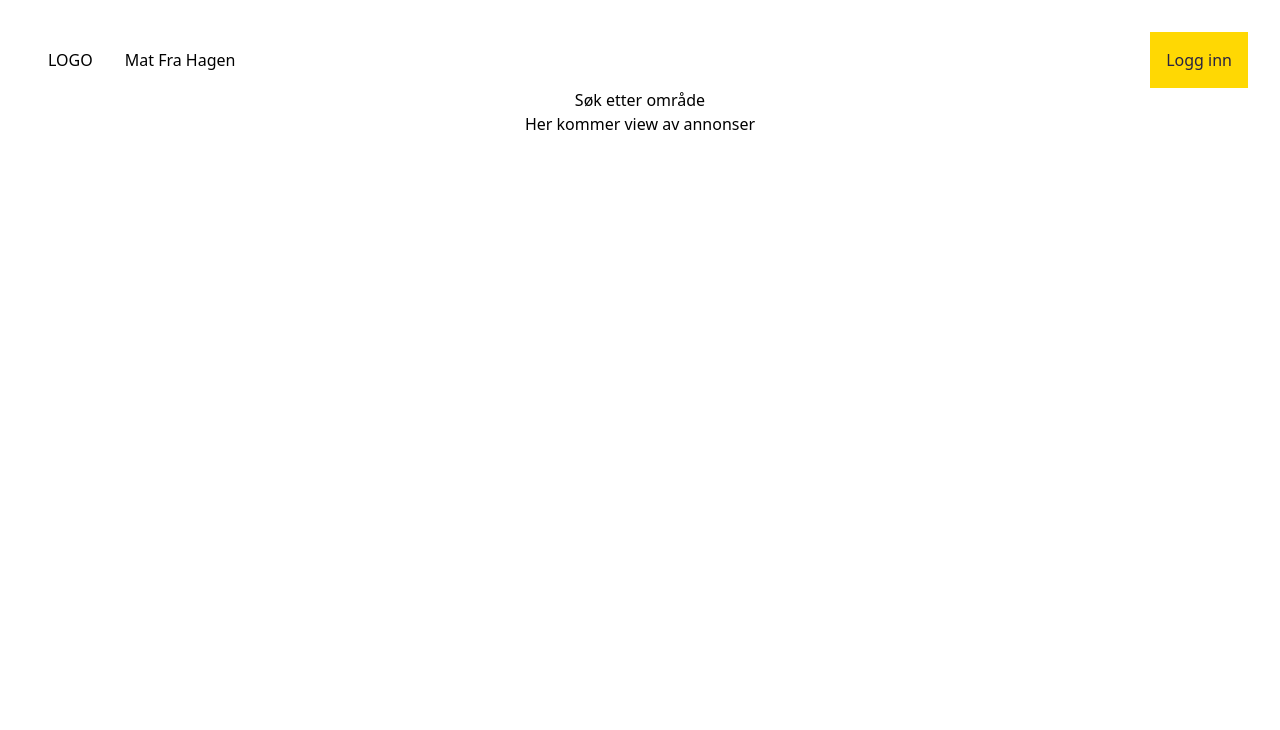
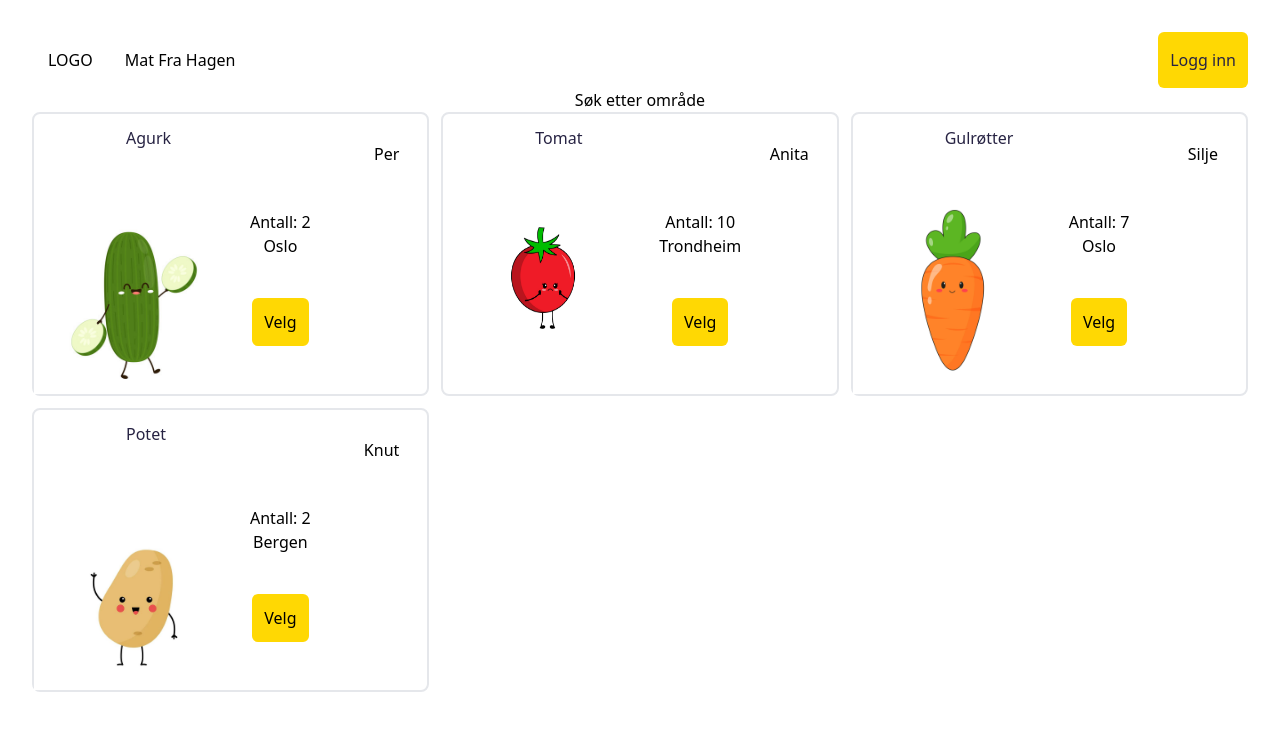
Before and after one commit to MonikaLu/MatFraHagen, a React (Vite) app in the folder frontend/: page / in a window 1280 px wide. Shown: the top 730 px of the page. Built offline with nearby package versions, Linux system fonts and the light colour scheme.

Commit message:
#9 Add AdGrid component and mock data

```diff
--- a/frontend/src/App.tsx
+++ b/frontend/src/App.tsx
@@ -1,4 +1,5 @@
 import "./App.css";
+import AdGrid from "./components/AdGrid";
 
 function App() {
   return (
@@ -6,10 +7,12 @@ function App() {
       <div className="flex">
         <h2 className="p-4 text-center">LOGO</h2>
         <h1 className="p-4 text-center">Mat Fra Hagen</h1>
-        <button className="bg-button text-buttonText p-4 text-center ml-auto">Logg inn</button>
+        <button className="bg-button text-buttonText p-3 text-center ml-auto text-paragraph1 rounded-md">
+          Logg inn
+        </button>
       </div>
       <div className="">Søk etter område</div>
-      <div>Her kommer view av annonser</div>
+      <AdGrid />
     </>
   );
 }
--- /dev/null
+++ b/frontend/src/components/Ad.tsx
@@ -0,0 +1,32 @@
+interface AdProps {
+  title: string;
+  amount: number;
+  city: string;
+  username: string;
+  description: string;
+}
+
+export default function Ad(props: AdProps) {
+  return (
+    <>
+      <section className="border-2 rounded-lg hover:shadow-lg">
+        <div className="flex m-3">
+          <h1 className="ml-20 text-title1 text-headline">{props.title}</h1>
+          <p className="ml-auto p-4 text-paragraph1">{props.username}</p>
+        </div>
+        <div className="flex text-paragraph1">
+          <img
+            src={props.description}
+            alt="Food product to exhange or buy."
+            width={"200px"}
+          ></img>
+          <div className="m-4">
+            <p>Antall: {props.amount} </p>
+            <p>{props.city}</p>
+            <button className="bg-button p-3 mt-10 rounded-md">Velg</button>
+          </div>
+        </div>
+      </section>
+    </>
+  );
+}
--- /dev/null
+++ b/frontend/src/components/AdGrid.tsx
@@ -0,0 +1,20 @@
+import { mockAds } from "../mockData";
+import Ad from "./Ad";
+
+export default function AdGrid() {
+  return (
+    <>
+      <div className="grid grid-cols-3 gap-3">
+        {mockAds.map((ad) => (
+          <Ad
+            title={ad.title}
+            amount={ad.amount}
+            city={ad.city}
+            username={ad.username}
+            description={ad.description}
+          />
+        ))}
+      </div>
+    </>
+  );
+}
--- /dev/null
+++ b/frontend/src/mockData.ts
@@ -0,0 +1,38 @@
+interface AdProps {
+  title: string;
+  amount: number;
+  city: string;
+  username: string;
+  description: string;
+}
+
+export const mockAds: AdProps[] = [
+  {
+    title: "Agurk",
+    amount: 2,
+    city: "Oslo",
+    username: "Per",
+    description: "./public/cucumber.jpeg",
+  },
+  {
+    title: "Tomat",
+    amount: 10,
+    city: "Trondheim",
+    username: "Anita",
+    description: "./public/tomato.png",
+  },
+  {
+    title: "Gulrøtter",
+    amount: 7,
+    city: "Oslo",
+    username: "Silje",
+    description: "./public/carrot.jpeg",
+  },
+  {
+    title: "Potet",
+    amount: 2,
+    city: "Bergen",
+    username: "Knut",
+    description: "./public/potato.jpeg",
+  },
+];
```
